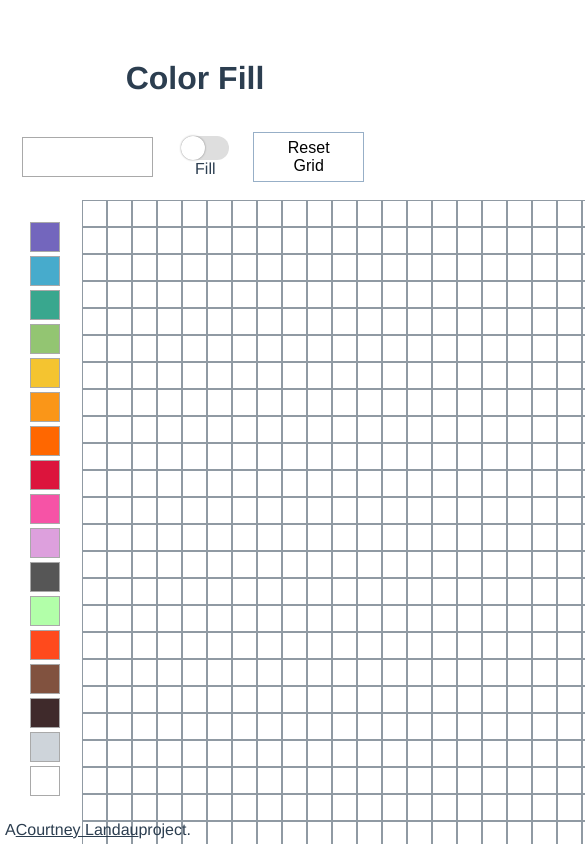
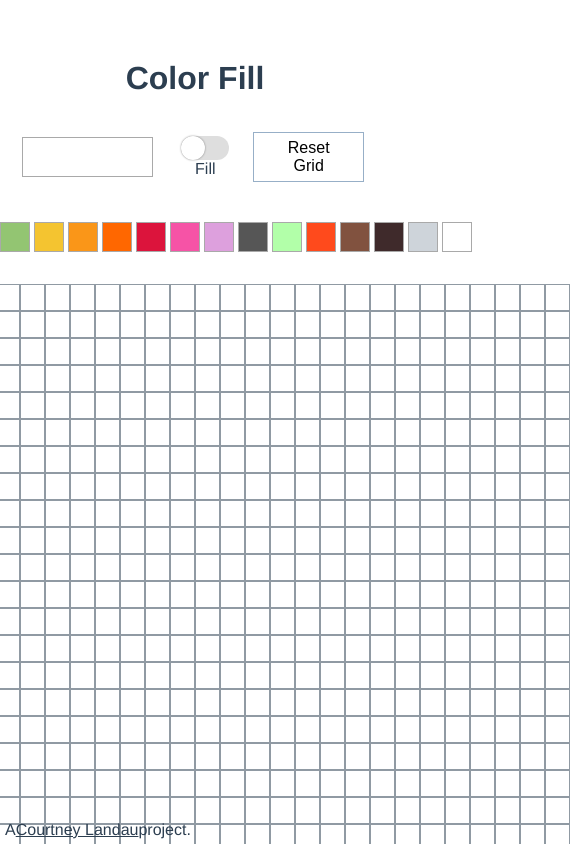
Before and after one commit to clandau/paint-fill, a Vue app: page / in a window 390 px wide. Shown: the top 844 px of the page, 585 px wide, since content can reach past the window. Built offline with nearby package versions, Linux system fonts and the light colour scheme.

Commit message:
wrap colors to top when screen size less than 990

```diff
--- a/src/components/Grid.vue
+++ b/src/components/Grid.vue
@@ -126,7 +126,6 @@ export default defineComponent({
     },
 
     isOneColor() {
-      // TODO add check here
       const flatCells: Cell[] = this.cells.flat();
       return flatCells.every((item) => {
         return item.color === flatCells[0].color && item.color !== "white";
@@ -164,6 +163,7 @@ export default defineComponent({
     },
     paintFill(x: number, y: number) {
       const currentVal = this.cells[x][y].color;
+      console.log(x, y, currentVal)
       if (currentVal === this.currentColor) return;
       // set currentVal to newColor
       this.cells[x][y].color = this.currentColor;
@@ -214,12 +214,9 @@ export default defineComponent({
   padding: 10px;
 }
 
-.main-container {
-}
-
 .paint-container {
   display: flex;
-  justify-content: space-around;
+  justify-content: center;
 }
 
 .color-picker-wrapper {
@@ -227,6 +224,7 @@ export default defineComponent({
   justify-content: center;
   flex-direction: column;
   padding: 10px;
+  padding-right: 30px;
   margin-bottom: 10px;
 }
 
@@ -336,6 +334,14 @@ export default defineComponent({
   animation: rotate-center 0.6s ease-in-out both;
 }
 
+/**
+handle smaller screen sizes
+*/
+@media screen and (max-width:990px) {
+  .paint-container { flex-wrap: wrap;  }
+  .color-picker-wrapper { flex-direction: row;}
+}
+
 /* ----------------------------------------------
  * Generated by Animista on 2021-5-20 8:55:46
  * Licensed under FreeBSD License.
```
